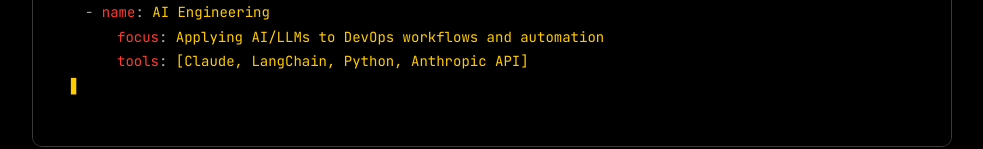
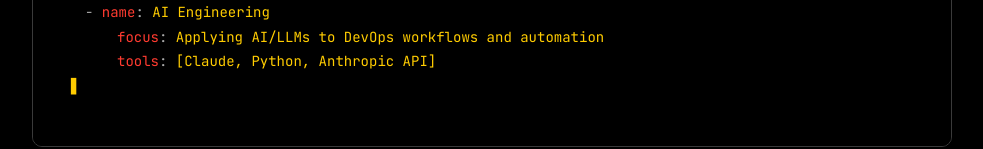
Before and after one commit to DjordjeVucinac82/djordje.vucinac, a website: page site/hobbies.html in a window 1280 px wide. Shown: the part 942-1091 px from the top of the page, without its empty margins (148-1131 px from the left). Drawn offline with Linux system fonts and the light colour scheme.

Commit message:
Remove LangChain from AI Engineering tools in hobbies

```diff
--- a/site/hobbies.html
+++ b/site/hobbies.html
@@ -76,7 +76,7 @@
         <span class="yaml-list-item"><span class="yaml-punct">- </span><span class="yaml-key">name</span><span class="yaml-punct">: </span><span class="yaml-val">AI Engineering</span></span>
         <div class="yaml-list-block">
           <span class="yaml-inline"><span class="yaml-key">focus</span><span class="yaml-punct">: </span><span class="yaml-val">Applying AI/LLMs to DevOps workflows and automation</span></span>
-          <span class="yaml-inline"><span class="yaml-key">tools</span><span class="yaml-punct">: </span><span class="yaml-val">[Claude, LangChain, Python, Anthropic API]</span></span>
+          <span class="yaml-inline"><span class="yaml-key">tools</span><span class="yaml-punct">: </span><span class="yaml-val">[Claude, Python, Anthropic API]</span></span>
         </div>
 
       </div>
```
